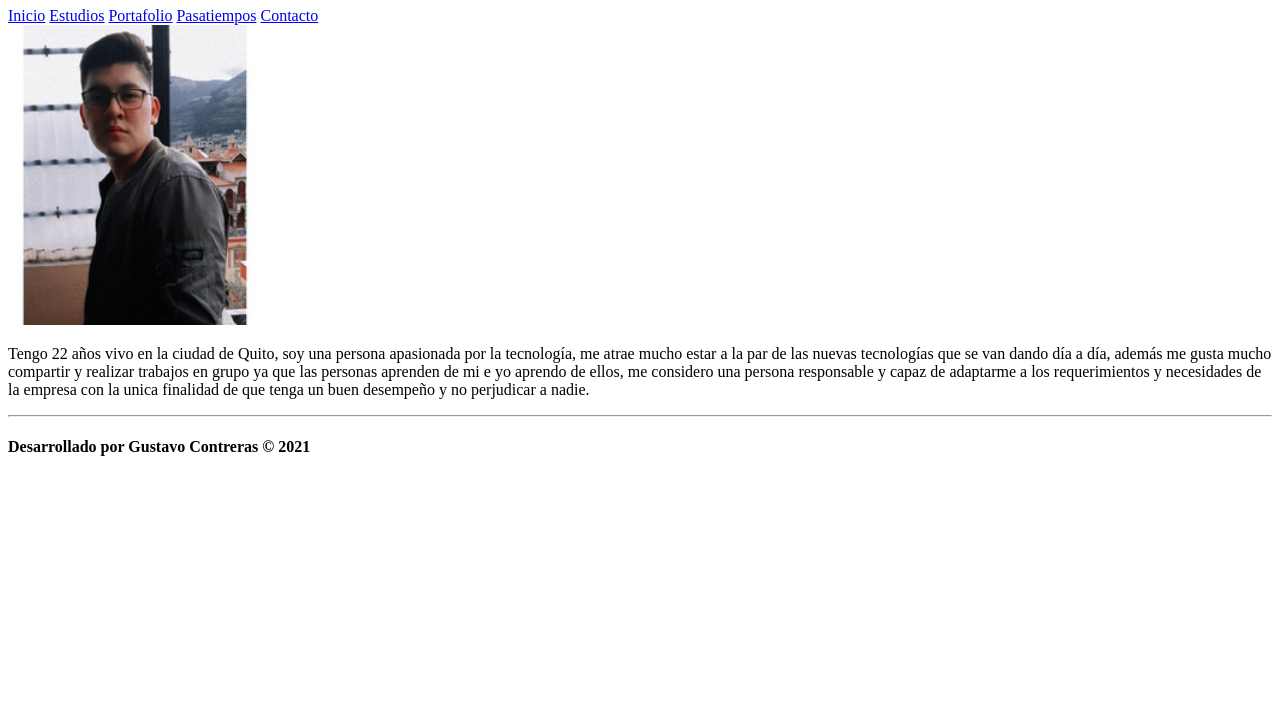
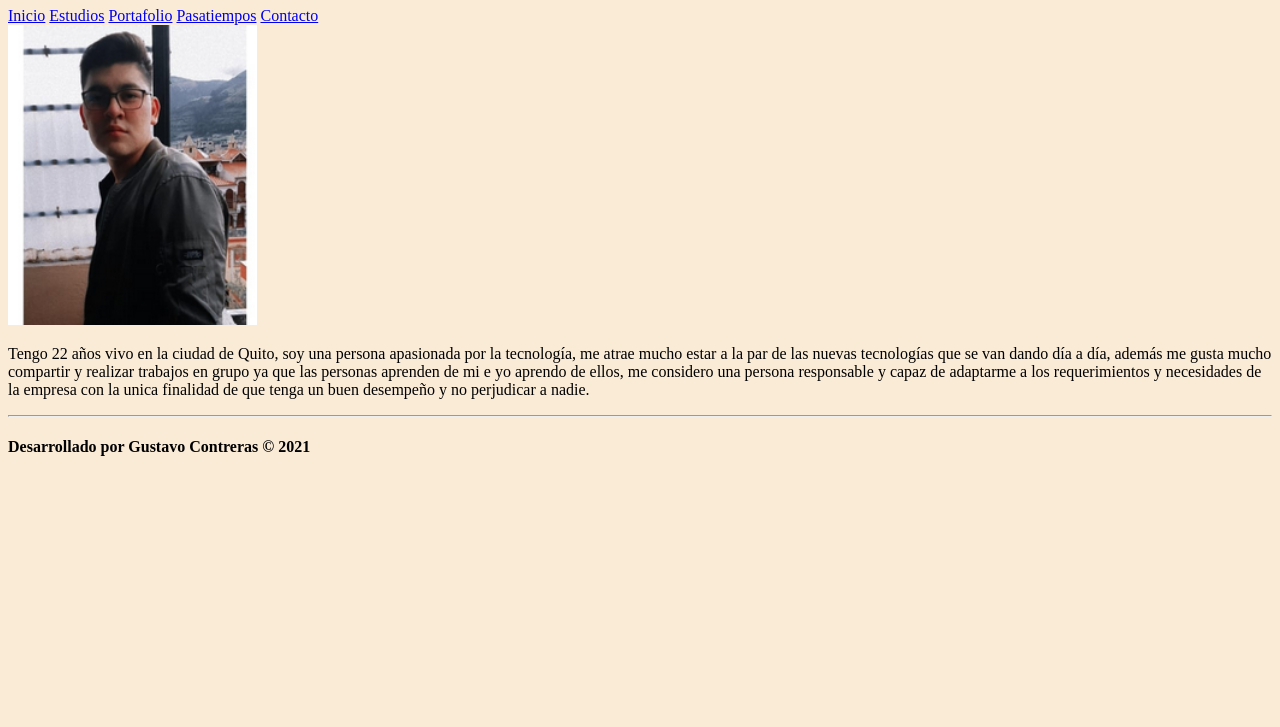
Before and after one commit to GusAdolf/Blog__htmlContrerasGustavo, a plain HTML site: page index.html in a window 1280 px wide. Shown: the part 73-800 px from the top of the page. Drawn offline with Linux system fonts and the light colour scheme.

Commit message:
vincular css y html

```diff
--- a/index.html
+++ b/index.html
@@ -6,6 +6,7 @@
     <meta http-equiv="X-UA-Compatible" content="IE=edge">
     <meta name="title" content="Blog personal de Gustavo Contreras">
     <meta name="Descripcion" content="Informacion Personal y datos de contacto">
+    <link href="assets/css/estilos.css"" rel="stylesheet" type="text/css">
 </head>
 <body>
     <header>
```
